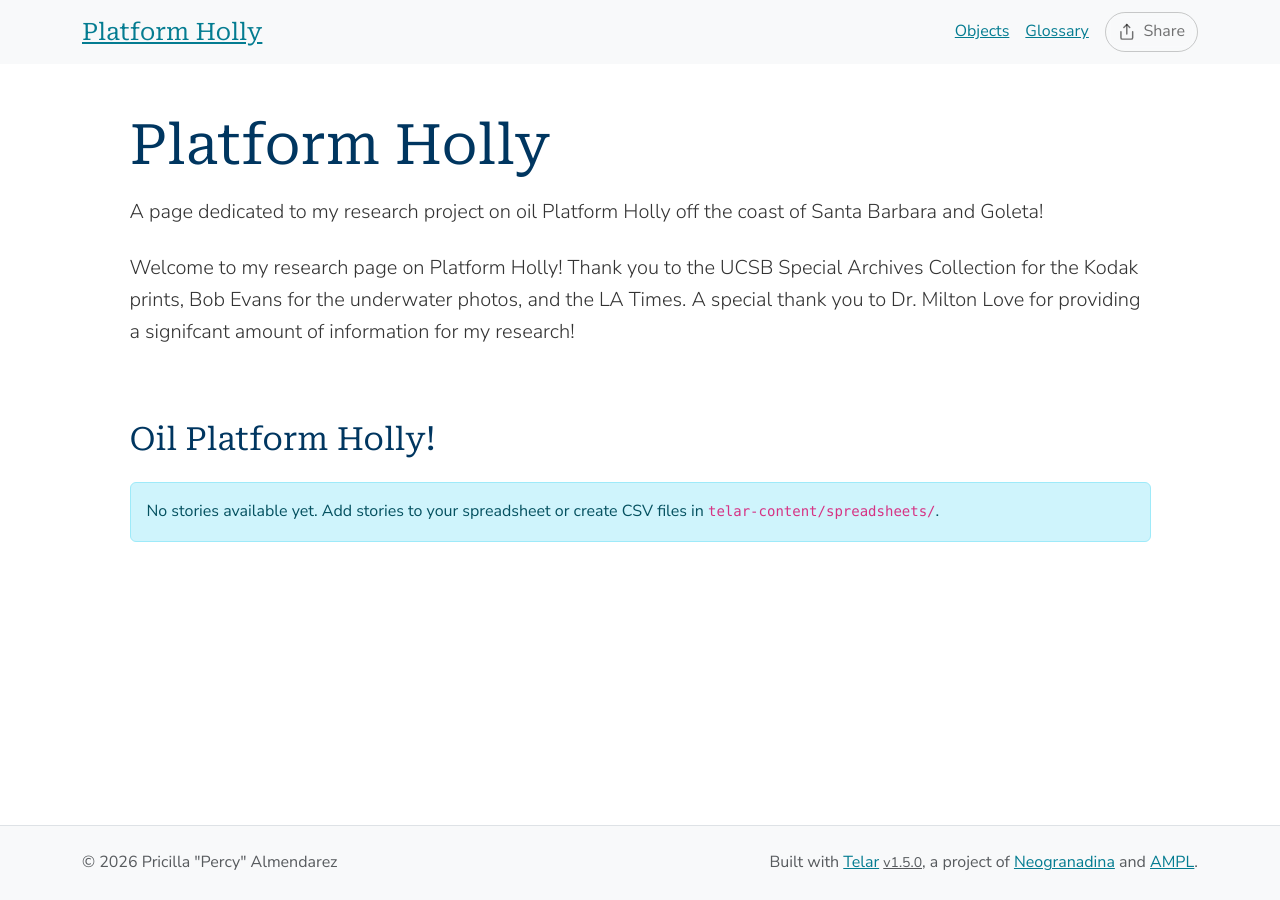
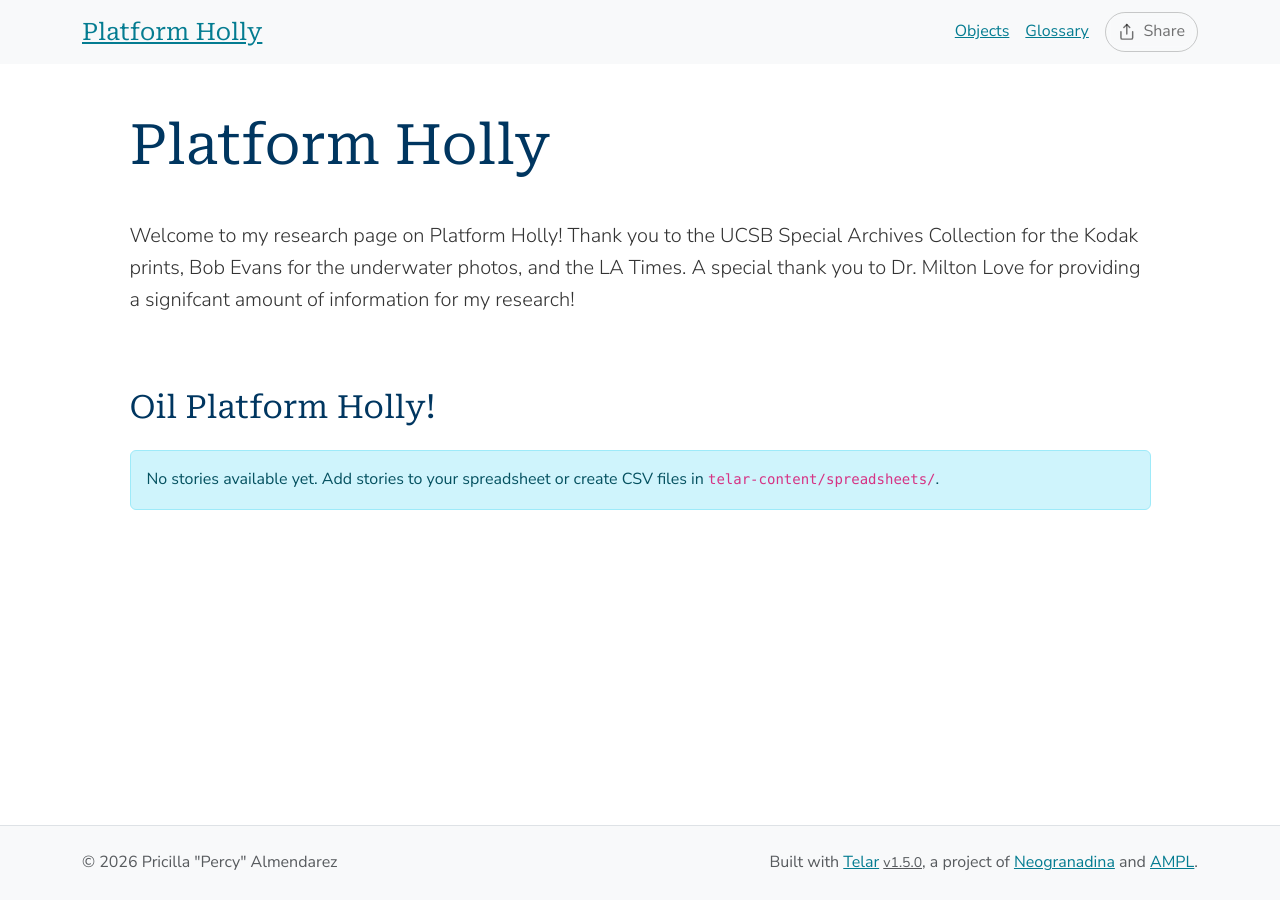
Before and after one commit to Percylikezalmendz/almendaerz_ugrad_hist_seminar_, a Jekyll site: the page built from index.md, in a window 1280 px wide. Built offline with Jekyll 4.4.1, drawn with Linux system fonts in a browser that asks for light colours.

Commit message:
Change description
Published via Telar Compositor

```diff
--- a/_config.yml
+++ b/_config.yml
@@ -3,7 +3,7 @@
 
 # Site Settings
 title: "Platform Holly"
-description: "A page dedicated to my research project on oil Platform Holly off the coast of Santa Barbara and Goleta!"
+description: ""
 url: "https://percylikezalmendz.github.io"
 baseurl: "/almendaerz_ugrad_hist_seminar_"
 author: "Pricilla \"Percy\" Almendarez"
```
